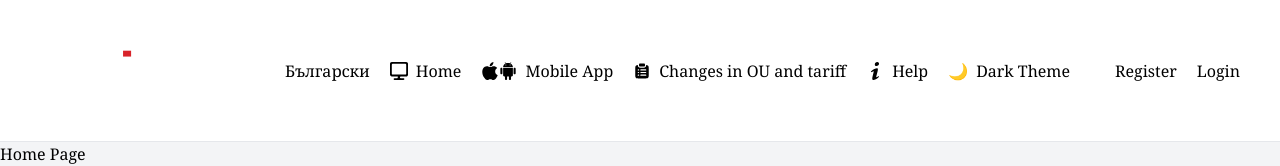
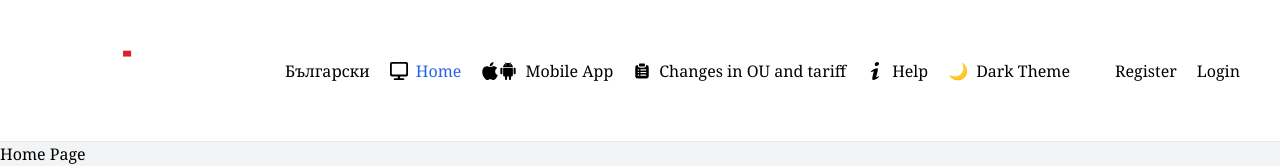
Before and after one commit to nikoladevelops/react-banking-dashboard, a React (Vite) app in the folder client/: page / in a window 1280 px wide. Shown: the top 166 px of the page. Built offline with nearby package versions, Linux system fonts and the light colour scheme; no server answers.

Commit message:
Add active nav item highlight

```diff
--- a/client/src/components/NavButton.tsx
+++ b/client/src/components/NavButton.tsx
@@ -1,4 +1,4 @@
-import { Link } from "react-router";
+import { NavLink } from "react-router";
 import { type ComponentType, type SVGProps } from "react";
 
 interface NavButtonProps {
@@ -19,9 +19,9 @@ export default function NavButton({
   children,
 }: NavButtonProps) {
   return (
-    <Link
+    <NavLink
       to={to}
-      className="flex justify-center items-center gap-2 text-black dark:text-white hover-themed transition-colors text-center max-sm:flex-col"
+      className="flex nav-link justify-center items-center gap-2 text-black dark:text-white hover-themed transition-colors text-center max-sm:flex-col"
     >
       <div className="flex justify-center items-center text-center">
         {SvgIcon && (
@@ -32,6 +32,6 @@ export default function NavButton({
         )}
       </div>
       {children}
-    </Link>
+    </NavLink>
   );
 }
--- a/client/src/index.css
+++ b/client/src/index.css
@@ -6,6 +6,13 @@
 /* Optional custom styles below */
 body {
     margin: 0;
+}
+
+.nav-link.active {
+    color: #2563eb;
+}
+.dark .nav-link.active {
+    color: #4ade80;
 }
 
 @utility hover-themed {
```
